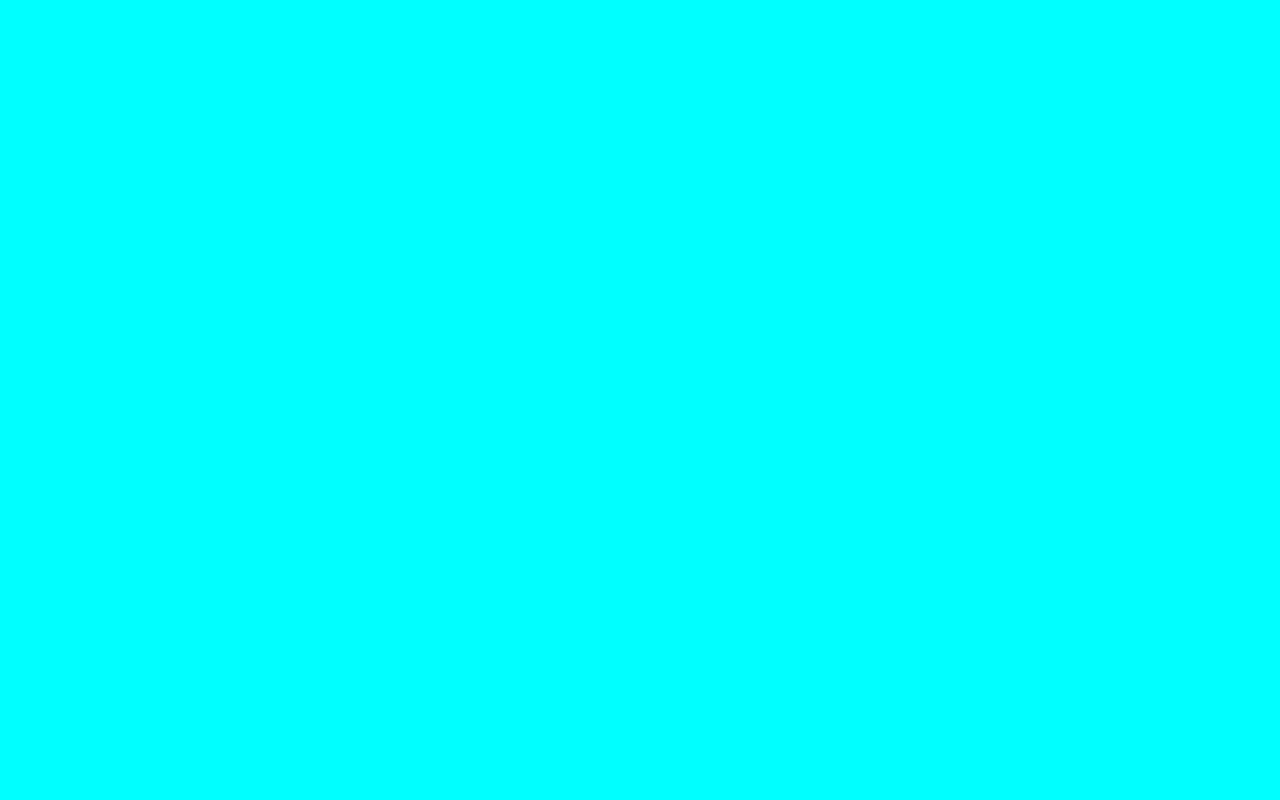
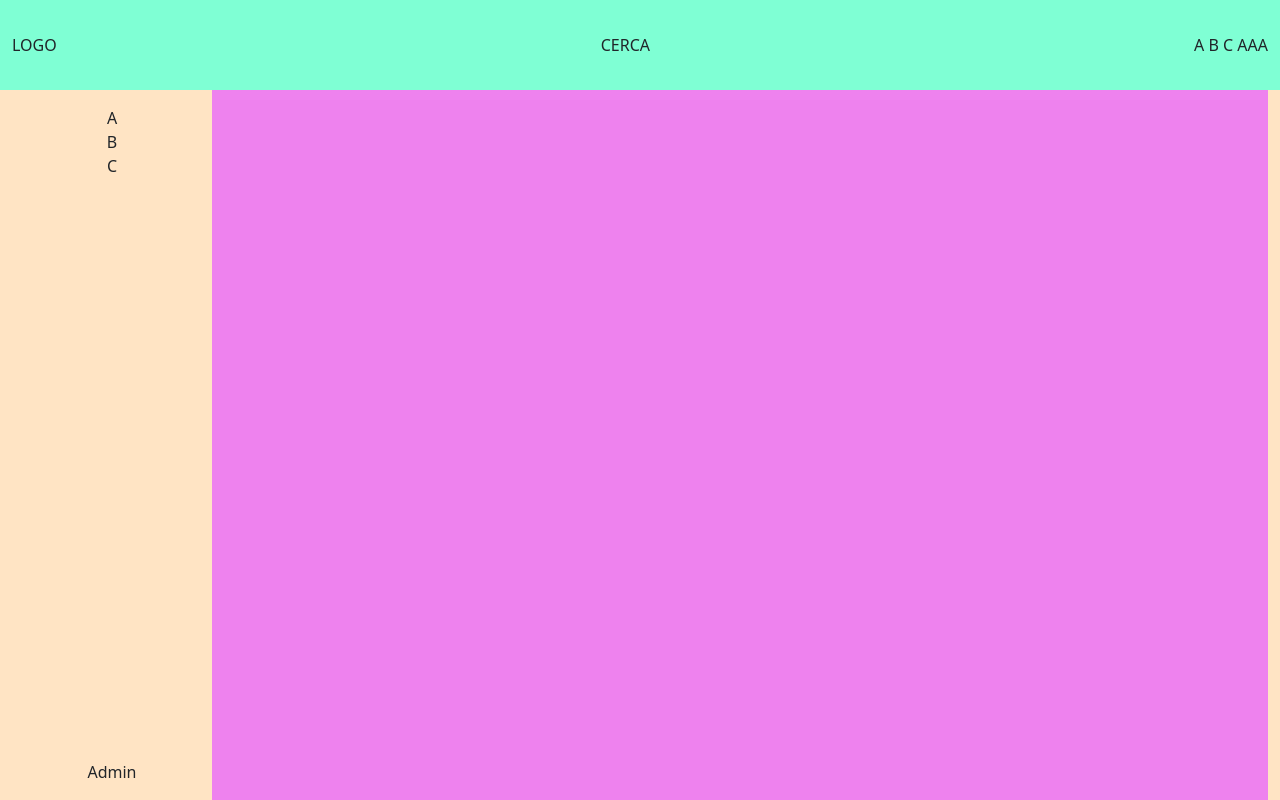
Before and after one commit to RosaD97/html-css-bootstrap-dashboard, a plain HTML site: page index.html in a window 1280 px wide. Drawn offline with nearby package versions, Linux system fonts and the light colour scheme.

Commit message:
margin error

```diff
--- a/css/style.css
+++ b/css/style.css
@@ -1,3 +1,26 @@
-body{
-    background-color: aqua;
+/* INIZIO HEADER */
+.ms_header{
+        background-color: aquamarine;
 }
+
+.ms_height_header{
+        height: 5.625rem;
+
+}
+/* FINE HEADER */
+/* INIZIO MAIN */
+.ms_color, .ms_color_main{
+    background-color: bisque;
+}
+.ms_color{
+    height: calc(100vh - 5.625rem);
+}
+.ms_colordue{
+    background-color: violet;
+}
+@media screen and (min-width: 62rem) {
+    .ms_color{
+        width: 12.5rem;
+    }
+}
+/* FINE MAIN */
--- a/index.html
+++ b/index.html
@@ -18,17 +18,60 @@
 <body>
 
     <!-- Header-->
-    <header>
-        <section></section>
+    <header class="ms_header">
+        <section class="container-fluid container-xxl">
+            <div class="ms_height_header d-flex justify-content-between align-items-center">
+                <!-- Logo -->
+                <div>
+                    <span>LOGO</span>
+                    <span></span>
+                </div>
+                <!-- Search -->
+                <div>CERCA</div>
+                <!-- Nav  -->
+                <div>
+                    <span>A</span>
+                    <span>B</span>
+                    <span>C</span>
+                    <span>AAA</span>
+                </div>
+            </div>
+        </section>
     </header>
     <!--/ Header-->
 
 
-    <!-- Mina -->
-    <main>
-        <section></section>
+    <!-- Main -->
+    <main class="ms_color_main">
+        <section class="d-flex container-xxl">
+            <aside class="ms_color p-3 d-flex flex-column text-center">
+                <!-- Barra Nav Aside -->
+                <nav>
+                    <!-- Icons -->
+                    <div>
+                        <div>A</div>
+                        <div>B</div>
+                        <div>C</div>
+                    </div>
+                    <!-- Text -->
+                    <div>
+                        <div></div>
+                        <div></div>
+                        <div></div>
+                    </div>
+                </nav>
+                <!-- Admin -->
+                <div class="mt-auto">
+                    <div>Admin</div>
+                    <div></div>
+                </div>
+            </aside>
+            <div class="ms_colordue flex-grow-1 overflow-y-auto">
+
+            </div>
+        </section>
     </main>
-    <!-- /Mina -->
+    <!-- /Main -->
 
 
     <!-- Footer -->
```
